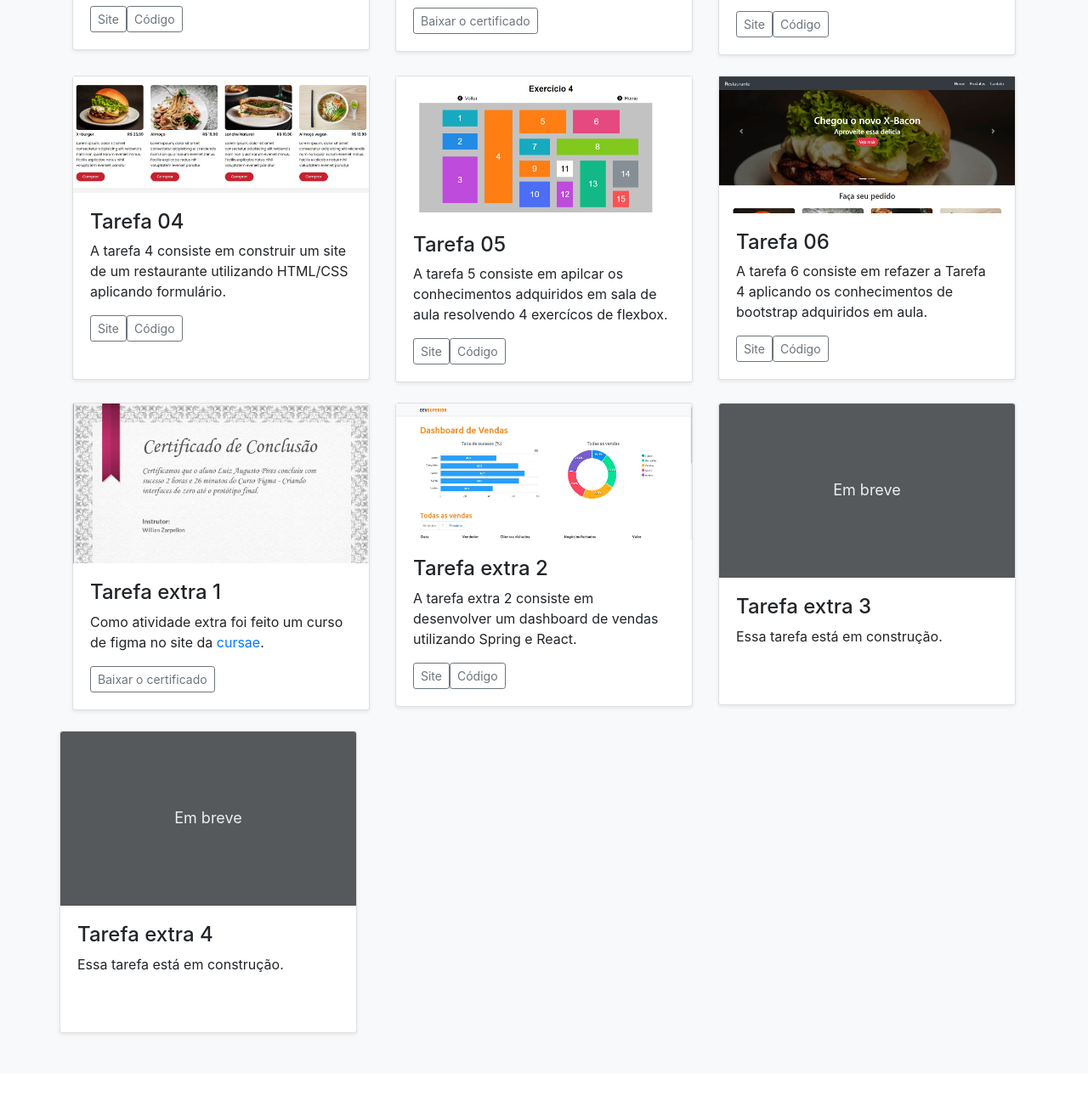
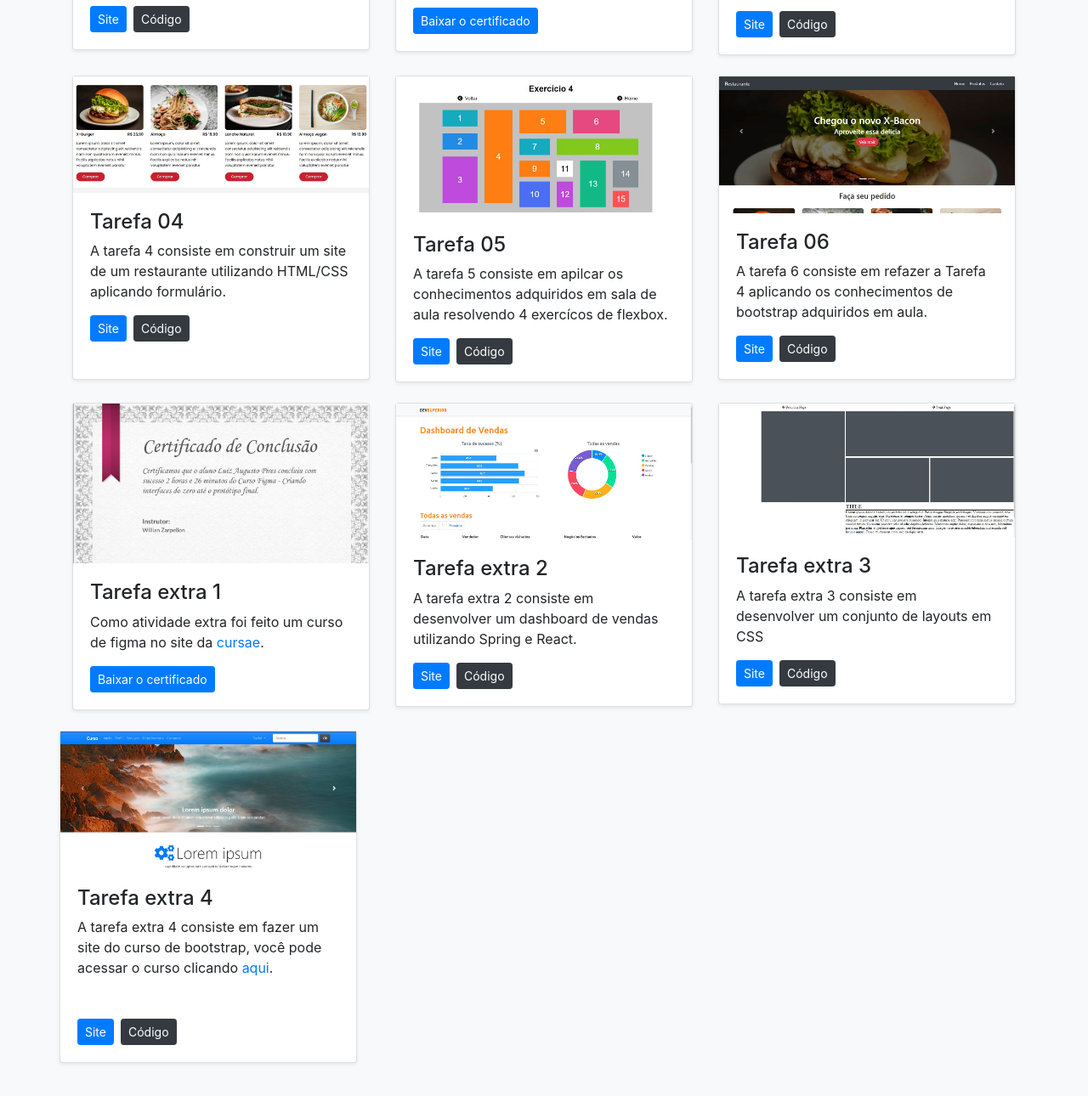
Before and after one commit to luizaugusto527/pweb-fatec-itu, a plain HTML site: page index.html in a window 1280 px wide. Shown: the part 897-2187 px from the top of the page at 85% size. Before the commit the page ends 2161 px from the top, so only its background shows below. Drawn offline with nearby package versions, Linux system fonts and the light colour scheme.

Commit message:
links extra-3 and extra-4

```diff
--- a/index.html
+++ b/index.html
@@ -1,11 +1,14 @@
 <!DOCTYPE html>
 <html lang="en">
+
 <head>
   <meta charset="UTF-8">
   <meta http-equiv="X-UA-Compatible" content="IE=edge">
   <meta name="viewport" content="width=device-width, initial-scale=1.0">
-    <link rel="stylesheet" href="https://cdn.jsdelivr.net/npm/bootstrap@4.6.0/dist/css/bootstrap.min.css" integrity="sha384-B0vP5xmATw1+K9KRQjQERJvTumQW0nPEzvF6L/Z6nronJ3oUOFUFpCjEUQouq2+l" crossorigin="anonymous">
-    <link rel="stylesheet" href="https://pro.fontawesome.com/releases/v5.10.0/css/all.css" integrity="sha384-AYmEC3Yw5cVb3ZcuHtOA93w35dYTsvhLPVnYs9eStHfGJvOvKxVfELGroGkvsg+p" crossorigin="anonymous"/>
+  <link rel="stylesheet" href="https://cdn.jsdelivr.net/npm/bootstrap@4.6.0/dist/css/bootstrap.min.css"
+    integrity="sha384-B0vP5xmATw1+K9KRQjQERJvTumQW0nPEzvF6L/Z6nronJ3oUOFUFpCjEUQouq2+l" crossorigin="anonymous">
+  <link rel="stylesheet" href="https://pro.fontawesome.com/releases/v5.10.0/css/all.css"
+    integrity="sha384-AYmEC3Yw5cVb3ZcuHtOA93w35dYTsvhLPVnYs9eStHfGJvOvKxVfELGroGkvsg+p" crossorigin="anonymous" />
   <title>Exercícios da matéria PWEB da Fatec Itu</title>
   <style>
     .bd-placeholder-img {
@@ -21,7 +24,8 @@
         font-size: 3.5rem;
       }
     }
-        select{
+
+    select {
       max-width: 200px;
       height: 50px;
     }
@@ -37,9 +41,11 @@
       <div class="row py-lg-5">
         <div class="col-lg-6 col-md-8 mx-auto">
           <h1 class="fw-light">Exercícios de Programação web</h1>
-        <p class="lead text-muted">Essa página tem como intuito mostrar os exercícios realizados na materia de programação web no curso de Análise e desenvolvimento de sistemas da Fatec Itu.</p>
+          <p class="lead text-muted">Essa página tem como intuito mostrar os exercícios realizados na materia de
+            programação web no curso de Análise e desenvolvimento de sistemas da Fatec Itu.</p>
           <p>
-          <a href="https://github.com/luizaugusto527/pweb-fatec-itu" class="btn btn-dark my-2"><i class="fab fa-github px-2"></i>Ver repositório no github</a>
+            <a href="https://github.com/luizaugusto527/pweb-fatec-itu" class="btn btn-dark my-2"><i
+                class="fab fa-github px-2"></i>Ver repositório no github</a>
           </p>
         </div>
       </div>
@@ -58,15 +64,18 @@
         <div class="row row-cols-1 row-cols-sm-2 row-cols-md-3 g-3">
           <div class="col task">
             <div class="card shadow-sm">
-            <img width="100%"  src="img/Tarefa1.jpg" alt="">
+              <img width="100%" src="img/Tarefa1.jpg" alt="">
 
               <div class="card-body">
                 <h4>Tarefa 01</h4>
-              <p class="card-text">A tarefa 1 consiste em construir um curriculo do aluno utilizando somente o HTML</p>
+                <p class="card-text">A tarefa 1 consiste em construir um curriculo do aluno utilizando somente o HTML
+                </p>
                 <div class="d-flex justify-content-between align-items-center">
                   <div class="btn-group">
-                  <a href="curriculo-html/curriculum.html"><button type="button" class="btn btn-sm btn-outline-secondary">Site</button></a>
-                  <a href="https://github.com/luizaugusto527/pweb-fatec-itu/tree/main/curriculo-html"><button type="button" class="btn btn-sm btn-outline-secondary">Código</button></a>
+                    <a href="curriculo-html/curriculum.html"><button type="button"
+                        class="btn btn-sm btn-primary">Site</button></a>
+                    <a href="https://github.com/luizaugusto527/pweb-fatec-itu/tree/main/curriculo-html"><button
+                        type="button" class="btn btn-sm btn-dark ml-2">Código</button></a>
                   </div>
                 </div>
               </div>
@@ -74,14 +83,16 @@
           </div>
           <div class="col task">
             <div class="card shadow-sm">
-            <img height="160"  src="img/Tarefa2.jpg" alt="">
+              <img height="160" src="img/Tarefa2.jpg" alt="">
 
               <div class="card-body">
                 <h4>Tarefa 02</h4>
-              <p class="card-text">Na tarefa 2 foi realizado o curso de Git e Github na plataforma da Digital Inovation One.</p>
+                <p class="card-text">Na tarefa 2 foi realizado o curso de Git e Github na plataforma da Digital
+                  Inovation One.</p>
                 <div class="d-flex justify-content-between align-items-center">
                   <div class="btn-group">
-                    <a href=""><button type="button" class="btn btn-sm btn-outline-secondary">Baixar o certificado</button></a>
+                    <a href=""><button type="button" class="btn btn-sm btn-primary">Baixar o
+                        certificado</button></a>
                   </div>
                 </div>
               </div>
@@ -93,11 +104,14 @@
 
               <div class="card-body">
                 <h4> Tarefa 03</h4>
-              <p class="card-text">A tarefa 3 é similar a tarefa 1, construir um curriculo mas nesta tarefa foi utilizado HTML/CSS.</p>
+                <p class="card-text">A tarefa 3 é similar a tarefa 1, construir um curriculo mas nesta tarefa foi
+                  utilizado HTML/CSS.</p>
                 <div class="d-flex justify-content-between align-items-center">
                   <div class="btn-group">
-                  <a href="curriculo/index.html"><button type="button" class="btn btn-sm btn-outline-secondary">Site</button></a>
-                  <a href="https://github.com/luizaugusto527/pweb-fatec-itu/tree/main/curriculo"><button type="button" class="btn btn-sm btn-outline-secondary">Código</button></a>
+                    <a href="curriculo/index.html"><button type="button"
+                        class="btn btn-sm btn-primary">Site</button></a>
+                    <a href="https://github.com/luizaugusto527/pweb-fatec-itu/tree/main/curriculo"><button type="button"
+                        class="btn btn-sm btn-dark ml-2">Código</button></a>
                   </div>
                 </div>
               </div>
@@ -110,11 +124,14 @@
 
               <div class="card-body">
                 <h4>Tarefa 04</h4>
-              <p class="card-text">A tarefa 4 consiste em construir um site de um restaurante utilizando HTML/CSS aplicando formulário.</p>
+                <p class="card-text">A tarefa 4 consiste em construir um site de um restaurante utilizando HTML/CSS
+                  aplicando formulário.</p>
                 <div class="d-flex justify-content-between align-items-center">
                   <div class="btn-group mb-4">
-                  <a href="restaurante/index.html"><button type="button" class="btn btn-sm btn-outline-secondary">Site</button></a>
-                  <a href="https://github.com/luizaugusto527/pweb-fatec-itu/tree/main/restaurante"><button type="button" class="btn btn-sm btn-outline-secondary">Código</button></a>
+                    <a href="restaurante/index.html"><button type="button"
+                        class="btn btn-sm btn-primary">Site</button></a>
+                    <a href="https://github.com/luizaugusto527/pweb-fatec-itu/tree/main/restaurante"><button
+                        type="button" class="btn btn-sm btn-dark ml-2">Código</button></a>
                   </div>
                 </div>
               </div>
@@ -126,11 +143,14 @@
 
               <div class="card-body">
                 <h4>Tarefa 05</h4>
-              <p class="card-text">A tarefa 5 consiste em apilcar os conhecimentos adquiridos em sala de aula resolvendo 4 exercícos de flexbox.</p>
+                <p class="card-text">A tarefa 5 consiste em apilcar os conhecimentos adquiridos em sala de aula
+                  resolvendo 4 exercícos de flexbox.</p>
                 <div class="d-flex justify-content-between align-items-center">
                   <div class="btn-group">
-                  <a href="Exercicio-flexbox/index.html"><button type="button" class="btn btn-sm btn-outline-secondary">Site</button></a>
-                 <a href="https://github.com/luizaugusto527/pweb-fatec-itu/tree/main/Exercicio-flexbox"><button type="button" class="btn btn-sm btn-outline-secondary">Código</button></a>
+                    <a href="Exercicio-flexbox/index.html"><button type="button"
+                        class="btn btn-sm btn-primary">Site</button></a>
+                    <a href="https://github.com/luizaugusto527/pweb-fatec-itu/tree/main/Exercicio-flexbox"><button
+                        type="button" class="btn btn-sm btn-dark ml-2">Código</button></a>
                   </div>
                 </div>
               </div>
@@ -138,14 +158,17 @@
           </div>
           <div class="col mt-4 task">
             <div class="card shadow-sm">
-            <img src="img/Tarefa6.jpg"  alt="">
+              <img src="img/Tarefa6.jpg" alt="">
               <div class="card-body">
                 <h4>Tarefa 06</h4>
-              <p class="card-text">A tarefa 6 consiste em refazer a Tarefa 4 aplicando os conhecimentos de bootstrap adquiridos em aula.</p>
+                <p class="card-text">A tarefa 6 consiste em refazer a Tarefa 4 aplicando os conhecimentos de bootstrap
+                  adquiridos em aula.</p>
                 <div class="d-flex justify-content-between align-items-center">
                   <div class="btn-group">
-                 <a href="cardapio-bootstrap/index.html"><button type="button" class="btn btn-sm btn-outline-secondary">Site</button></a>
-                  <a href="https://github.com/luizaugusto527/pweb-fatec-itu/tree/main/cardapio-bootstrap"><button type="button" class="btn btn-sm btn-outline-secondary">Código</button></a>
+                    <a href="cardapio-bootstrap/index.html"><button type="button"
+                        class="btn btn-sm btn-primary">Site</button></a>
+                    <a href="https://github.com/luizaugusto527/pweb-fatec-itu/tree/main/cardapio-bootstrap"><button
+                        type="button" class="btn btn-sm btn-dark ml-2">Código</button></a>
                   </div>
                 </div>
               </div>
@@ -157,10 +180,12 @@
               <div class="card-body">
                 <h4>Tarefa extra 1</h4>
                 <p class="card-text">Como atividade extra foi feito um curso de figma no site da <a href="
-                https://www.cursae.com.br/cursos/figma-criando-interfaces-do-zero-ate-o-prototipo-final">cursae</a>.</p>
+                https://www.cursae.com.br/cursos/figma-criando-interfaces-do-zero-ate-o-prototipo-final">cursae</a>.
+                </p>
                 <div class="d-flex justify-content-between align-items-center">
                   <div class="btn-group">
-                  <a href=""><button type="button" class="btn btn-sm btn-outline-secondary">Baixar o certificado</button></a>
+                    <a href=""><button type="button" class="btn btn-sm btn-primary">Baixar o
+                        certificado</button></a>
                   </div>
                 </div>
               </div>
@@ -171,11 +196,13 @@
               <img src="img/Tarefa-extra1.jpg" alt="">
               <div class="card-body">
                 <h4>Tarefa extra 2</h4>
-              <p class="card-text">A tarefa extra 2 consiste em desenvolver um dashboard de vendas utilizando Spring e React.</p>
+                <p class="card-text">A tarefa extra 2 consiste em desenvolver um dashboard de vendas utilizando Spring e
+                  React.</p>
                 <div class="d-flex justify-content-between align-items-center">
                   <div class="btn-group">
-                  <a href="https://luiz-augusto527-dashborad.netlify.app/"><button type="button" class="btn btn-sm btn-outline-secondary">Site</button></a>
-                  <a href=""><button type="button" class="btn btn-sm btn-outline-secondary">Código</button></a>
+                    <a href="https://luiz-augusto527-dashborad.netlify.app/"><button type="button"
+                        class="btn btn-sm btn-primary">Site</button></a>
+                    <a href=""><button type="button" class="btn btn-sm btn-dark ml-2">Código</button></a>
                   </div>
                 </div>
               </div>
@@ -183,24 +210,36 @@
           </div>
           <div class="col mt-4 extra-task">
             <div class="card shadow-sm">
-            <svg class="bd-placeholder-img card-img-top" width="100%" height="205" xmlns="http://www.w3.org/2000/svg" role="img" aria-label="Placeholder: Thumbnail" preserveAspectRatio="xMidYMid slice" focusable="false"><title>Placeholder</title><rect width="100%" height="100%" fill="#55595c"/><text x="50%" y="50%" fill="#eceeef" dy=".3em">Em breve</text></svg>
-
+              <img src="img/Tarefa-extra3.jpg" alt="">
               <div class="card-body">
                 <h4>Tarefa extra 3</h4>
-              <p class="card-text mb-5">Essa tarefa está em construção.</p>
-
+                <p class="card-text">A tarefa extra 3 consiste em desenvolver um conjunto de layouts em CSS</p>
+                <div class="d-flex justify-content-between align-items-center">
+                  <div class="btn-group">
+                    <a href="tarefa-extra-3/index.html"><button type="button"
+                        class="btn btn-sm btn-primary">Site</button></a>
+                    <a href="https://github.com/luizaugusto527/pweb-fatec-itu/tree/main/tarefa-extra-3"><button
+                        type="button" class="btn btn-sm btn-dark ml-2">Código</button></a>
+                  </div>
+                </div>
               </div>
             </div>
           </div>
           <div class="row">
             <div class="col mt-4 extra-task">
               <div class="card shadow-sm">
-              <svg class="bd-placeholder-img card-img-top" width="100%" height="205" xmlns="http://www.w3.org/2000/svg" role="img" aria-label="Placeholder: Thumbnail" preserveAspectRatio="xMidYMid slice" focusable="false"><title>Placeholder</title><rect width="100%" height="100%" fill="#55595c"/><text x="50%" y="50%" fill="#eceeef" dy=".3em">Em breve</text></svg>
-
+                <img src="img/Tarefa-extra4.jpg" alt="">
                 <div class="card-body">
                   <h4>Tarefa extra 4</h4>
-                <p class="card-text mb-5">Essa tarefa está em construção.</p>
-
+                  <p class="card-text mb-5">A tarefa extra 4 consiste em fazer um site do curso de bootstrap, você pode
+                    acessar o curso clicando <a
+                      href="https://www.youtube.com/playlist?list=PLBbHLUbqqCrTwIrdix6kl84m4OPE0JexR">aqui</a>.</p>
+                  <div class="btn-group">
+                    <a href="Tarefa-extra-04/index.html"><button type="button"
+                        class="btn btn-sm btn-primary">Site</button></a>
+                    <a href="https://github.com/luizaugusto527/pweb-fatec-itu/tree/main/Tarefa-extra-04"><button
+                        type="button" class="btn btn-sm btn-dark ml-2">Código</button></a>
+                  </div>
                 </div>
               </div>
             </div>
@@ -215,8 +254,11 @@
 
 
 
-    <script src="/docs/5.1/dist/js/bootstrap.bundle.min.js" integrity="sha384-ka7Sk0Gln4gmtz2MlQnikT1wXgYsOg+OMhuP+IlRH9sENBO0LRn5q+8nbTov4+1p" crossorigin="anonymous"></script>
+  <script src="/docs/5.1/dist/js/bootstrap.bundle.min.js"
+    integrity="sha384-ka7Sk0Gln4gmtz2MlQnikT1wXgYsOg+OMhuP+IlRH9sENBO0LRn5q+8nbTov4+1p"
+    crossorigin="anonymous"></script>
   <script src="js/index.js"></script>
 
 </body>
+
 </html>
```
Also changed, not shown: img/Tarefa-extra3.jpg (added), img/Tarefa-extra4.jpg (added). Lines whose indentation alone changed are shown as unchanged.
